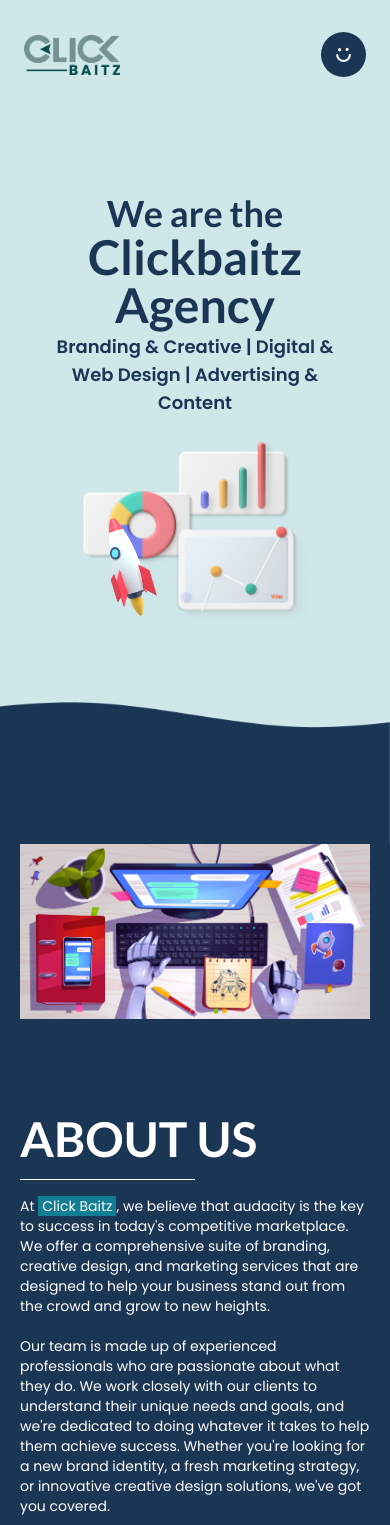
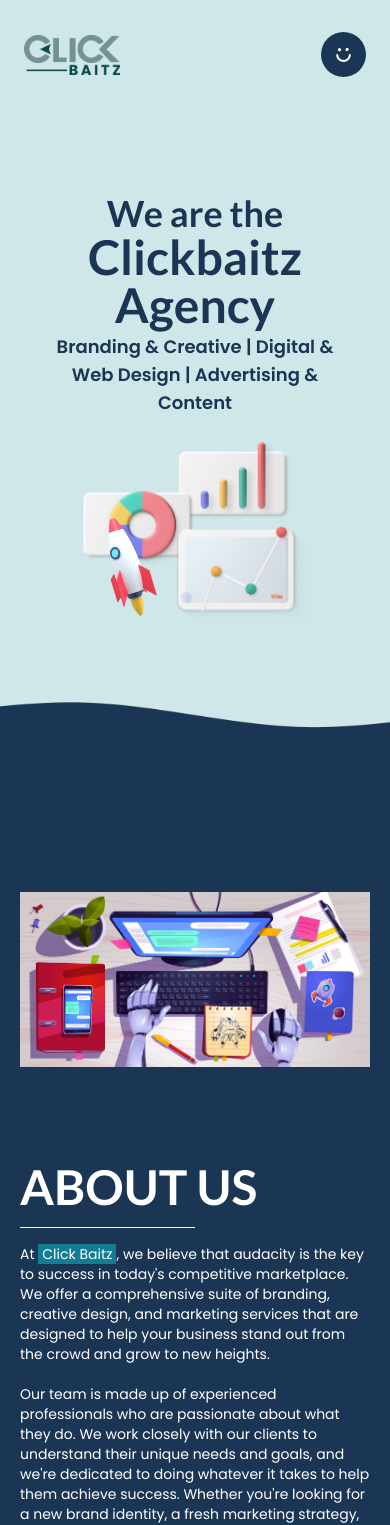
Before and after one commit to oneknucklehead/clickbaitz, a React (Create React App) app: page / in a window 390 px wide. Shown: the top 1525 px of the page. Built offline with nearby package versions, Linux system fonts and the light colour scheme; what tw-elements would draw is missing.

Commit message:
bug fixes, content fixes

```diff
--- a/src/components/Sidebar.js
+++ b/src/components/Sidebar.js
@@ -203,7 +203,7 @@
                         {/* SOCIAL ICONS */}
                         <div className="flex gap-4 h-fit w-fit">
                             {/* FACEBOOK */}
-                            <a href="https://www.facebook.com/" target="_blank" rel="noreferrer">
+                            <a href="https://www.facebook.com/clickbaiitz" target="_blank" rel="noreferrer">
 
                                 <svg width="30" height="30" viewBox="0 0 62 62" fill="none" xmlns="http://www.w3.org/2000/svg">
                                     <path d="M30.6097 5.10156C16.5521 5.10156 5.10156 16.5521 5.10156 30.6097C5.10156 44.6672 16.5521 56.1177 30.6097 56.1177C44.6672 56.1177 56.1177 44.6672 56.1177 30.6097C56.1177 16.5521 44.6672 5.10156 30.6097 5.10156ZM30.6097 10.2032C41.9101 10.2032 51.0161 19.3093 51.0161 30.6097C51.0161 40.8498 43.5303 49.2638 33.7185 50.7571V36.6927H39.6571L40.5887 30.6595H33.7185V27.3614C33.7185 24.8539 34.5353 22.6284 36.8821 22.6284H40.6485V17.3624C39.9853 17.2731 38.5856 17.0784 35.9404 17.0784C30.4154 17.0784 27.177 19.9965 27.177 26.6439V30.6595H21.4975V36.6927H27.177V50.7072C17.5247 49.0797 10.2032 40.737 10.2032 30.6097C10.2032 19.3093 19.3093 10.2032 30.6097 10.2032Z" fill="white" />
--- a/src/pages/AboutPage.js
+++ b/src/pages/AboutPage.js
@@ -22,7 +22,7 @@
                         data-aos-duration="1000"
                         data-aos-delay="100"
                     ></div>
-                    <p className="text-left text-white text-sm md:text-lg"
+                    <p className="text-left text-white text-sm md:text-lg md:max-xl:pr-32"
                         data-aos="fade-up"
                         data-aos-duration="1000"
                         data-aos-delay="200"
@@ -56,7 +56,7 @@
                     </div>
                 </div>
                 <div className="lg:h-[100vh] transition-custom">
-                    <div className="relative flex justify-center items-center h-full">
+                    <div className="relative flex justify-center items-center h-full mt-12 md:mt-0">
                         {/* <span className="hidden 2xl:block absolute w-full top-24 -right-24">
                                 <Lottie options={defaultOptions}
                                     width={750}
--- a/src/pages/ContactPage.js
+++ b/src/pages/ContactPage.js
@@ -89,7 +89,7 @@
                                 <h3 className="text-xl sm:text-2xl font-semibold">Connect with us</h3>
                                 <div className="text-lg py-2">
 
-                                    <p className="text-sm sm:text-lg w-fit">+91 9988776655</p>
+                                    <p className="text-sm sm:text-lg w-fit">+91 9147070648</p>
                                     <p className="text-base sm:text-lg">hello@clickbaitz.com</p>
                                 </div>
                             </div>
@@ -112,7 +112,7 @@
                                 © ClickBaitz Agency {new Date().getFullYear()}
                             </div>
                             <div className="flex gap-4">
-                                <a href="https://www.facebook.com/" target="_blank" rel="noreferrer">
+                                <a href="https://www.facebook.com/clickbaiitz" target="_blank" rel="noreferrer">
                                     <svg width="36" height="36" viewBox="0 0 36 36" fill="none" xmlns="http://www.w3.org/2000/svg">
                                         <path d="M18 3C9.7335 3 3 9.7335 3 18C3 26.2665 9.7335 33 18 33C26.2665 33 33 26.2665 33 18C33 9.7335 26.2665 3 18 3ZM18 6C24.6452 6 30 11.3548 30 18C30 24.0217 25.598 28.9695 19.8281 29.8477V21.5771H23.3203L23.8682 18.0293H19.8281V16.0898C19.8281 14.6153 20.3085 13.3066 21.6885 13.3066H23.9033V10.21C23.5133 10.1575 22.6903 10.043 21.1348 10.043C17.8858 10.043 15.9814 11.759 15.9814 15.668V18.0293H12.6416V21.5771H15.9814V29.8184C10.3054 28.8613 6 23.9554 6 18C6 11.3548 11.3548 6 18 6Z" fill="#1B3654" />
                                     </svg>
--- a/src/pages/HomePage.js
+++ b/src/pages/HomePage.js
@@ -41,7 +41,7 @@
         <>
             <div className="h-full min-h-screen w-full relative bg-[#D0E7E9]"
             >
-                <img ref={waveRef} src={homeWave} alt="homepage wave" className="w-full h-[20vh] object-cover sm:h-fit absolute -bottom-[2px]  z-10" />
+                <img ref={waveRef} src={homeWave} alt="homepage wave" className="w-full h-[20vh] object-cover sm:h-fit absolute -bottom-[2px]" />
                 {/* <img ref={waveRef} src={homeWaveNew} alt="homepage wave" className="w-full sm:h-fit absolute bottom-0 xl:-bottom-12  z-10" /> */}
                 <Container>
                     <div className="h-full min-h-screen">
```
